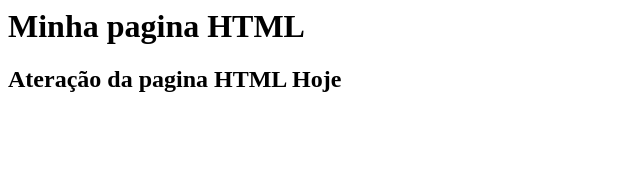
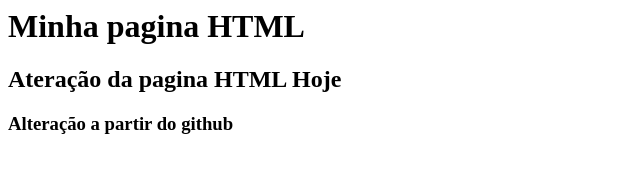
Before and after one commit to lucazdutra/gama-no-github, a plain HTML site: page index.html in a window 1280 px wide. Shown: the whole page, without its empty margins (0-640 px from the left). Drawn offline with Linux system fonts and the light colour scheme.

Commit message:
Alteração feita a partir do github

```diff
--- a/index.html
+++ b/index.html
@@ -2,5 +2,6 @@
     <body>
         <h1>Minha pagina HTML</h1>
         <h2>Ateração da pagina HTML Hoje</h2>
+        <h3>Alteração a partir do github</h3>
     </body>
 </html>
```
